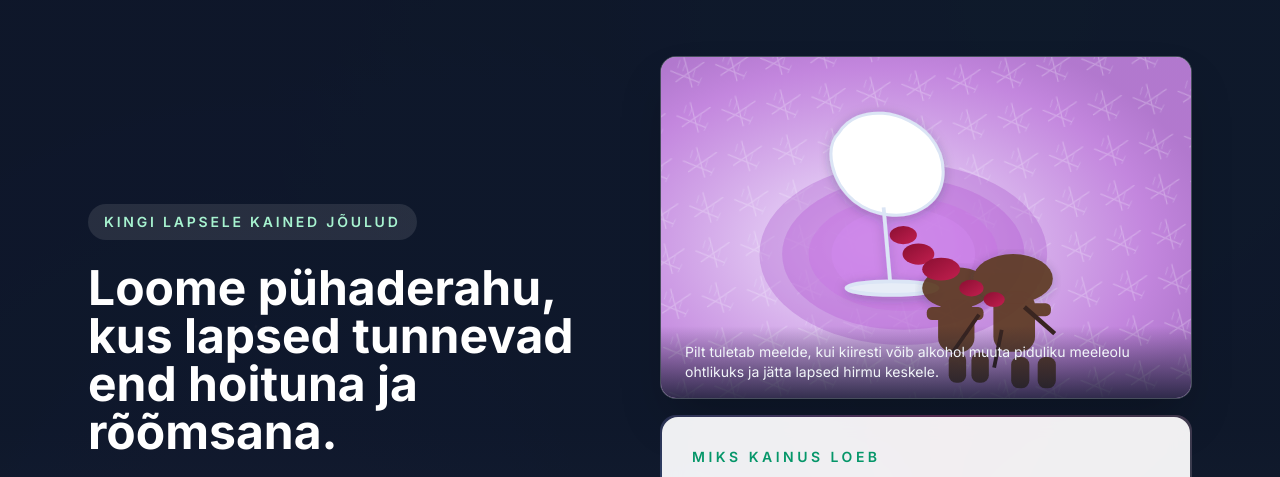
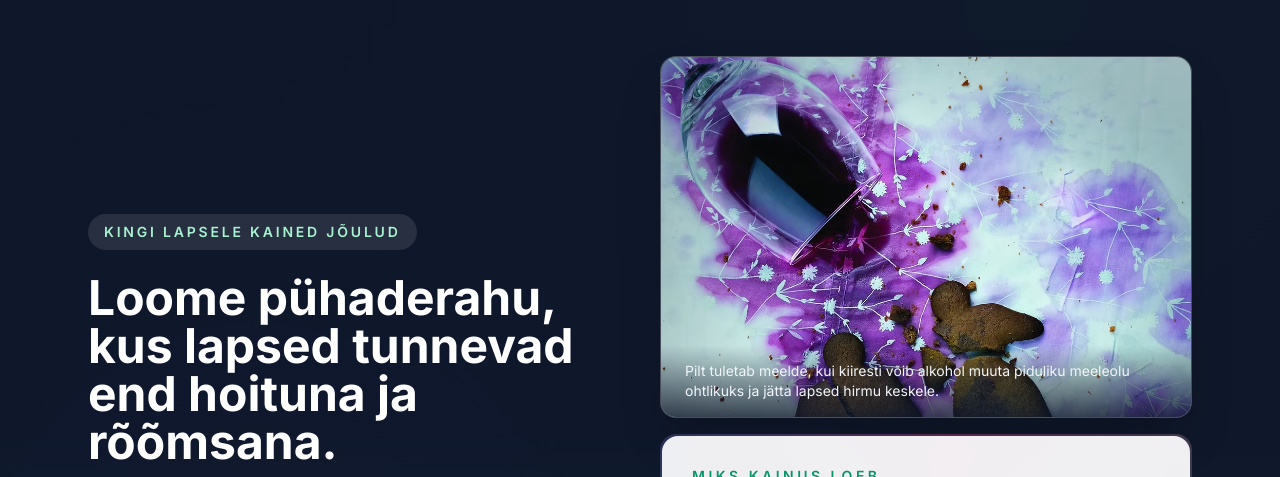
Before and after one commit to beekmannlauri-sudo/kingi-lapsele-kained-joulud, a plain HTML site: page index.html in a window 1280 px wide. Shown: the top 477 px of the page. Drawn offline with nearby package versions, Linux system fonts and the light colour scheme.

Commit message:
Update index.html

```diff
--- a/index.html
+++ b/index.html
@@ -73,7 +73,7 @@
         </div>
         <div class="flex-1 w-full space-y-4">
           <figure class="relative overflow-hidden rounded-2xl border border-white/20 shadow-2xl bg-white/5 backdrop-blur">
-            <img src="assets/header-spill.svg" alt="Ümberläinud veiniga klaas ja purunenud piparkoogid" class="w-full h-full object-cover max-h-[360px]">
+            <img src="assets/5ded79_2eb02f381a26466ca1c650c3b446e0d1~mv2.avif" alt="Ümberläinud veiniga klaas ja purunenud piparkoogid" class="w-full h-full object-cover max-h-[360px]">
             <figcaption class="absolute inset-x-0 bottom-0 bg-gradient-to-t from-slate-900/80 via-slate-900/40 to-transparent px-6 py-4 text-sm text-slate-100">Pilt tuletab meelde, kui kiiresti võib alkohol muuta piduliku meeleolu ohtlikuks ja jätta lapsed hirmu keskele.</figcaption>
           </figure>
           <div class="glow-ring rounded-2xl">
```
